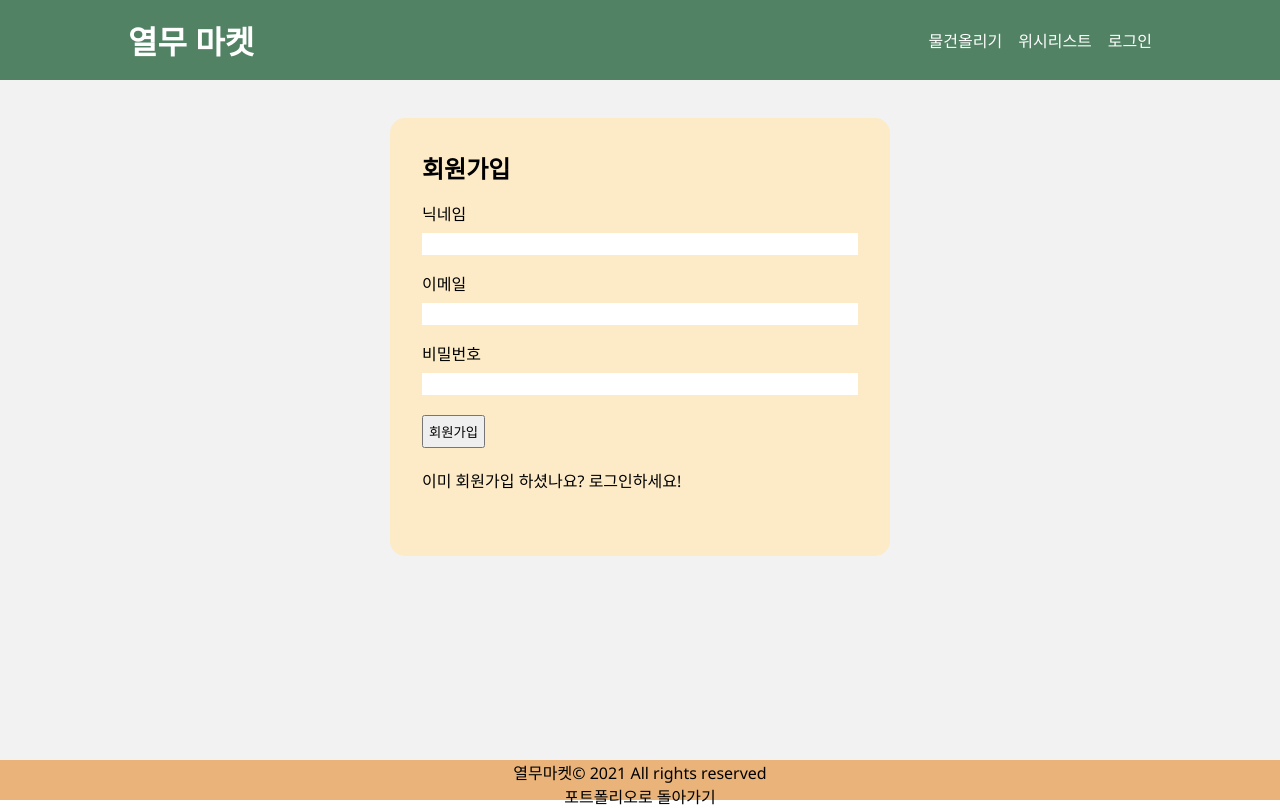
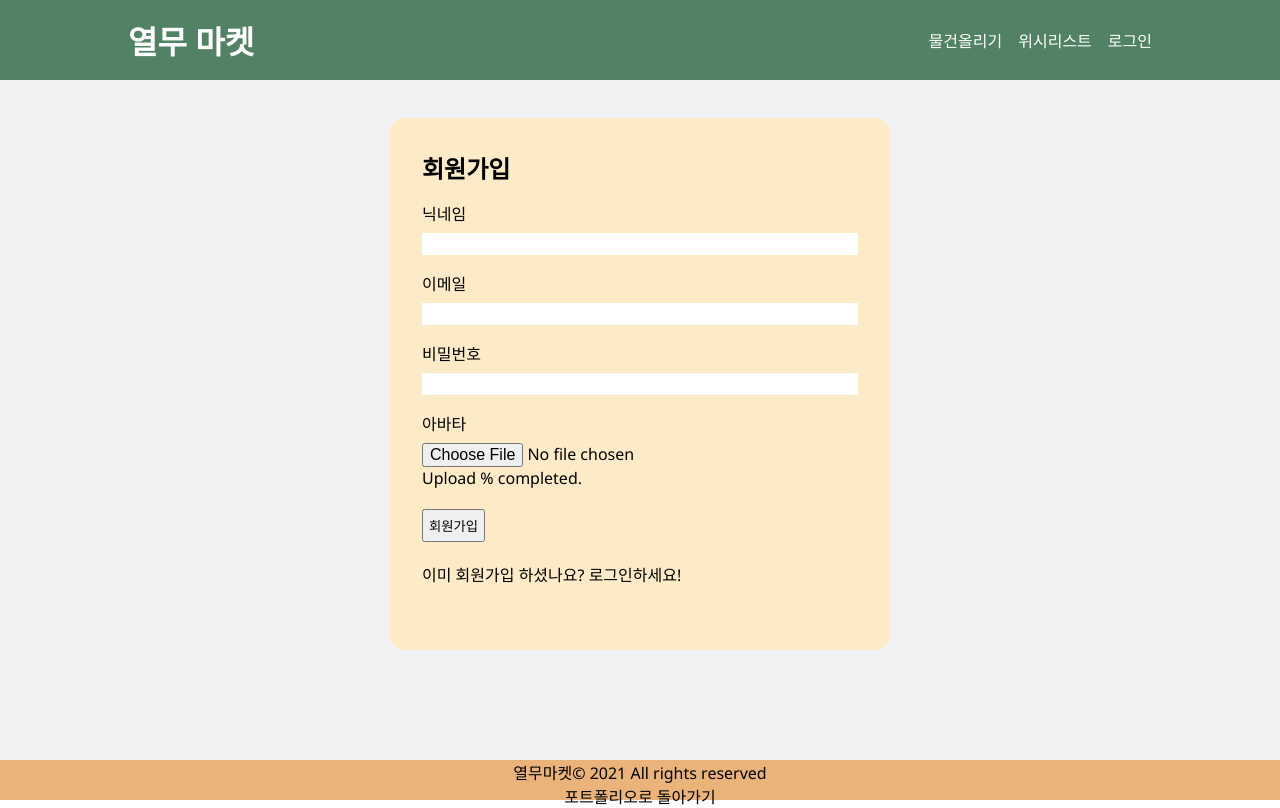
Before and after one commit to hjiwins/Yeolmu-market, a React (Create React App) app: page /register in a window 1280 px wide. Built offline with nearby package versions, Linux system fonts and the light colour scheme.

Commit message:
altered form data structure

```diff
--- a/src/components/authentication/RegistrationForm.js
+++ b/src/components/authentication/RegistrationForm.js
@@ -7,13 +7,16 @@ const RegistrationForm = (props) => {
   const passwordInput = useRef();
 
   const submitRegistrationForm = (e) => {
+    // prepares the form data for Register.js
     e.preventDefault();
-    const formPayload = {
+    const image = e.target[3].files[0];
+    const formData = {
       username: usernameInput.current.value,
       email: emailInput.current.value,
       password: passwordInput.current.value,
+      image: image,
     };
-    props.onSubmit(formPayload);
+    props.onSubmit(formData);
   };
 
   return (
@@ -30,6 +33,11 @@ const RegistrationForm = (props) => {
         <label>비밀번호</label>
         <input type="password" ref={passwordInput}></input>
       </div>
+      <div>
+        <label>아바타</label>
+        <input type="file"></input>
+        {props.uploadProgress !== 0 && <p>Upload {props.uploadProgress} % completed.</p>}
+      </div>
       <button>회원가입</button>
     </form>
   );
```
